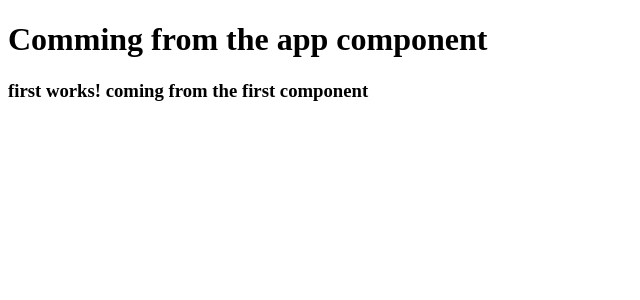
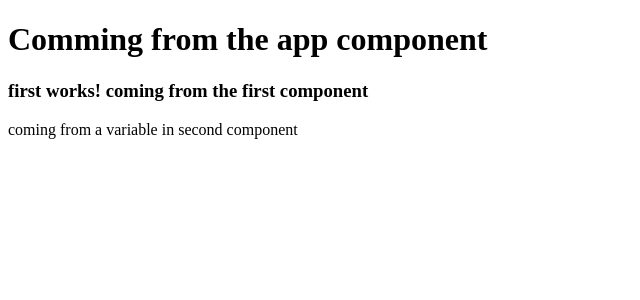
Before and after one commit to mdehtisham/angular-basics, an Angular app: page / in a window 1280 px wide. Shown: the top 300 px of the page, without its empty margins (0-640 px from the left). Built offline with nearby package versions, Linux system fonts and the light colour scheme.

Commit message:
added second component and fetching data from its property

```diff
--- a/src/app/app.component.html
+++ b/src/app/app.component.html
@@ -4,3 +4,6 @@
 
 
 <app-first></app-first>
+
+
+<app-second></app-second>
--- a/src/app/app.module.ts
+++ b/src/app/app.module.ts
@@ -3,11 +3,13 @@ import { BrowserModule } from '@angular/platform-browser';
 
 import { AppComponent } from './app.component';
 import { FirstComponent } from './first/first.component';
+import { SecondComponent } from './second/second.component';
 
 @NgModule({
   declarations: [
     AppComponent,
-    FirstComponent
+    FirstComponent,
+    SecondComponent
   ],
   imports: [
     BrowserModule
--- /dev/null
+++ b/src/app/second/second.component.html
@@ -0,0 +1 @@
+<p>{{title}}</p>
--- /dev/null
+++ b/src/app/second/second.component.ts
@@ -0,0 +1,16 @@
+import { Component, OnInit } from '@angular/core';
+
+@Component({
+  selector: 'app-second',
+  templateUrl: './second.component.html',
+  styleUrls: ['./second.component.css']
+})
+export class SecondComponent implements OnInit {
+  title: string = " coming from a variable in second component";
+
+  constructor() { }
+
+  ngOnInit(): void {
+  }
+
+}
```
Also changed, not shown: src/app/second/second.component.css (added), 1 other file (tests, documents, lock files or other folders).
